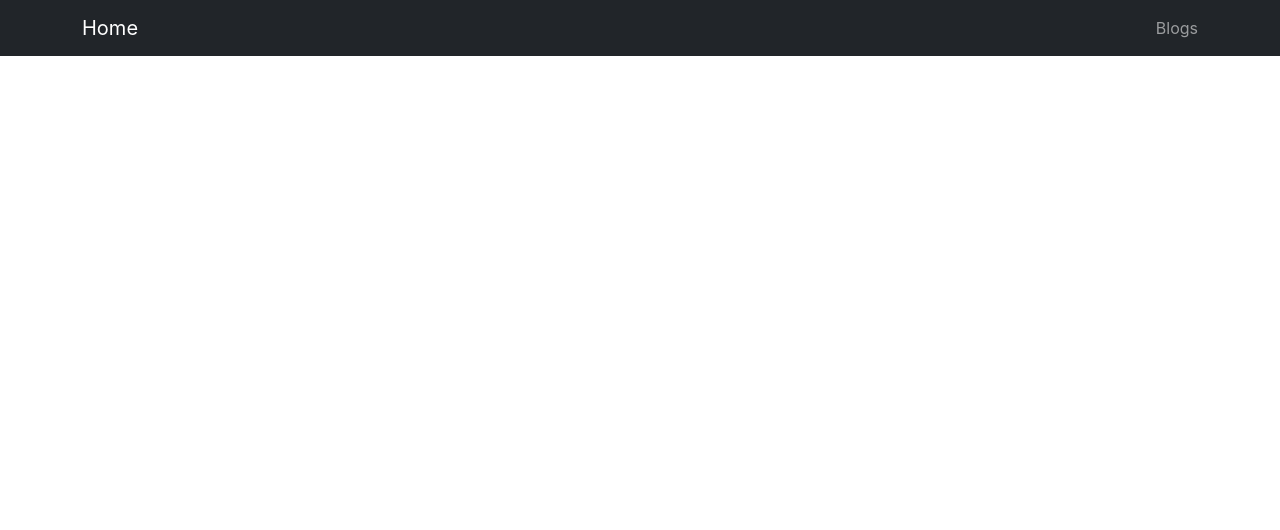
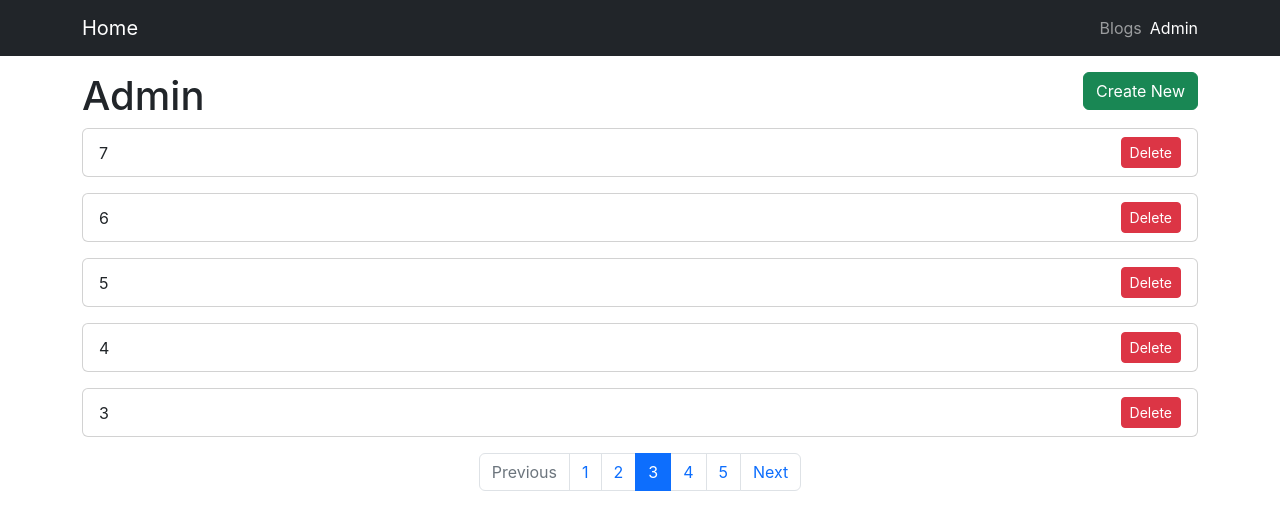
Before and after one commit to EunjiKU/Inflearn-React, a React (Create React App) app: page /admin in a window 1280 px wide. Shown: the top 530 px of the page. Built offline with nearby package versions, Linux system fonts and the light colour scheme; data requests are answered from the project's data file.

Commit message:
섹션8 - 56번 볼 차례

```diff
--- a/db.json
+++ b/db.json
@@ -1,16 +1,53 @@
 {
   "posts": [
     {
-      "title": "첫번째 제목 수정",
-      "body": "첫번째 내용 수정",
-      "createdAt": 1684749346433,
+      "title": "1",
+      "body": "1",
+      "createdAt": 1684831639035,
+      "publish": true,
       "id": 1
     },
     {
-      "title": "두번째 제목",
-      "body": "두번째 내용",
-      "createdAt": 1684749458176,
+      "title": "2",
+      "body": "2",
+      "createdAt": 1684831641201,
+      "publish": true,
       "id": 2
+    },
+    {
+      "title": "3",
+      "body": "3",
+      "createdAt": 1684831643132,
+      "publish": false,
+      "id": 3
+    },
+    {
+      "title": "4",
+      "body": "4",
+      "createdAt": 1684831645840,
+      "publish": true,
+      "id": 4
+    },
+    {
+      "title": "5",
+      "body": "5",
+      "createdAt": 1684831648683,
+      "publish": true,
+      "id": 5
+    },
+    {
+      "title": "6",
+      "body": "6",
+      "createdAt": 1684831650733,
+      "publish": false,
+      "id": 6
+    },
+    {
+      "title": "7",
+      "body": "7",
+      "createdAt": 1684831653037,
+      "publish": true,
+      "id": 7
     }
   ]
 }
--- a/src/components/BlogForm.js
+++ b/src/components/BlogForm.js
@@ -1,8 +1,7 @@
 import React, { useEffect, useState } from 'react';
 import axios from 'axios';
-import { useHistory } from 'react-router-dom';
+import { useHistory, useParams } from 'react-router-dom';
 import PropTypes from 'prop-types';
-import { useParams } from 'react-router-dom/cjs/react-router-dom.min';
 
 
 const BlogForm = ({ editing }) => {
@@ -10,39 +9,68 @@ const BlogForm = ({ editing }) => {
   const { id } = useParams();
 
   const [title, setTitle] = useState('');
+  const [originTitle, setOriginTitle] = useState('');
   const [body, setBody] = useState('');
+  const [originBody, setOriginBody] = useState('');
+  const [publish, setPublish] = useState(false);
+  const [originPublish, setOriginPublish] = useState('');
 
   useEffect(() => {
+    if(editing) {
       axios.get(`http://localhost:3001/posts/${id}`)
         .then((response) => {
           setTitle(response.data.title);
+          setOriginTitle(response.data.title);
           setBody(response.data.body);
+          setOriginBody(response.data.body);
+          setPublish(response.data.publish)
+          setOriginPublish(response.data.publish)
         })
         .catch(error => console.log(error))
-  }, [id]);
+    }
+  }, [id, editing]);
+
+  const idEdited = () => {
+    return title !== originTitle || body !== originBody || publish !== originPublish;
+  }
+
+  const goBack = () => {
+    if(editing) {
+      history.push(`/blogs/${id}`);
+    } else {
+      history.push("/blogs");
+    }
+
+  }
 
   const onSubmit = () => {
     if(editing) {
       axios.patch(`http://localhost:3001/posts/${id}`, {
         title: title,
         body: body,
-        createdAt: Date.now()
+        publish: publish
       })
       .then((response) => {
-          history.push("/blogs");
+          history.push(`/blogs/${id}`);
         })
         .catch(error => console.log(error));
     } else {
       axios.post("http://localhost:3001/posts", {
         title: title,
         body: body,
-        createdAt: Date.now()
+        createdAt: Date.now(),
+        publish: publish
       })
         .then(() => {
-          history.push("/blogs");
+          history.push("/admin");
         })
         .catch(error => console.log(error));
     }
+  }
+
+  const onChangePublish = (e) => {
+    console.log(e.target.checked);
+    setPublish(e.target.checked)
   }
 
   return (
@@ -68,10 +96,24 @@ const BlogForm = ({ editing }) => {
           }}
         />
       </div>
+      <div className='form-check mb-3'>
+        <input
+          className='form-check-input'
+          type='checkbox'
+          checked={publish}
+          onChange={onChangePublish}
+        />
+        <label className='form-check-label'>Publish</label>
+      </div>
       <button
         className='btn btn-primary'
         onClick={onSubmit}
+        disabled={editing && !idEdited()}
       >{editing ? 'Edit' : 'Post'}</button>
+      <button
+        className='btn btn-danger ms-2'
+        onClick={goBack}
+      >Cancel</button>
     </div>
   )
 }
--- /dev/null
+++ b/src/components/BlogList.js
@@ -0,0 +1,94 @@
+import axios from 'axios';
+import { useState, useEffect } from 'react';
+import Card from "../components/Card";
+import { Link, useHistory } from 'react-router-dom';
+import LoadingSpinner from "../components/LoadingSpinner";
+import PropTypes from 'prop-types';
+import Pagination from './Pagination';
+
+const BlogList = ({ isAdmin }) => {
+  const history = useHistory();
+  const [posts, setPosts] = useState([]);
+  const [loading, setLoading] = useState(true);
+
+  const getPosts = (page = 1) => {
+    let params = {
+      _page: page,
+      _limit: 5,
+      _sort: "id",
+      _order: "desc",
+      // publish: true,
+    }
+
+    if(!isAdmin) {
+      params = { ...params, publish: true }
+    }
+
+    axios.get(`http://localhost:3001/posts`, {
+      params: params
+    })
+      .then((response) => {
+        setPosts(response.data);
+        setLoading(false);
+      })
+      .catch(error => {console.log(error);})
+  }
+
+  const deleteBlog = (e, id) => {
+    e.stopPropagation();
+    axios.delete(`http://localhost:3001/posts/${id}`)
+      .then(() => {
+        setPosts(prevState => prevState.filter(post => post.id !== id))
+      })
+      .catch(error => {console.log(error);})
+  }
+
+  useEffect(() => {
+    getPosts();
+  }, []);
+
+  if(loading) {
+    return  (
+      <LoadingSpinner />
+    )
+  }
+  if(posts.length === 0) {
+    return (<div>"No Blog Posts Found!!!";</div>);
+  }
+
+  const renderBlogList = () => {
+    return posts.map((post) => {
+      return (
+        <Card
+          key={post.id}
+          title={post.title}
+          onclickss={() => {history.push(`/blogs/${post.id}`)}}
+        >
+          {isAdmin ? <div>
+            <button
+              className='btn btn-danger btn-sm'
+              onClick={(e) => {deleteBlog(e, post.id)}}
+            >Delete</button>
+          </div> : null}
+        </Card>
+      )
+    })
+  }
+
+  return (
+    <div>
+      {renderBlogList()}
+      <Pagination currentPage={3} numberOfPage={5} />
+    </div>
+  )
+}
+
+BlogList.propTypes = {
+  isAdmin: PropTypes.bool,
+}
+
+BlogList.defaultProps = {
+  isAdmin: false
+}
+
+export default BlogList;
--- a/src/components/Card.js
+++ b/src/components/Card.js
@@ -6,11 +6,9 @@ const Card = ({ title, onclickss, children }) => {
       className="card mb-3 cursor-pointer"
       onClick={onclickss}
     >
-      <div className="card-body">
-        <div className='d-flex justify-content-between'>
-          <div>{title}</div>
+      <div className="card-body py-2 d-flex align-items-center">
+          <div className='flex-grow-1'>{title}</div>
           {children && <div>{children}</div>}
-        </div>
       </div>
     </div>
   )
--- a/src/components/NavBar.js
+++ b/src/components/NavBar.js
@@ -5,8 +5,8 @@ const NavBar = () => {
     <nav className="navbar navbar-dark bg-dark">
       <div className="container">
         <Link className="navbar-brand" to="/">Home</Link>
-        <ul className="navbar-nav">
-          <li className="nav-item">
+        <ul style={{flexDirection: 'row'}} className="navbar-nav">
+          <li className="nav-item me-2">
             <NavLink
               to="/blogs"
               activeClassName="active"
@@ -16,6 +16,16 @@ const NavBar = () => {
               Blogs
             </NavLink>
           </li>
+          <li className="nav-item">
+            <NavLink
+              to="/admin"
+              activeClassName="active"
+              className="nav-link"
+              aria-current="page"
+            >
+              Admin
+            </NavLink>
+          </li>
         </ul>
       </div>
     </nav>
--- /dev/null
+++ b/src/components/Pagination.js
@@ -0,0 +1,35 @@
+import propTypes from 'prop-types';
+
+const Pagination = ({ currentPage, numberOfPage }) => {
+  return (
+    <nav aria-label="Page navigation example">
+      <ul className="pagination justify-content-center">
+        <li className="page-item disabled">
+          <a className="page-link" href="#" tabindex="-1">Previous</a>
+        </li>
+        {Array(numberOfPage).fill(1).map((value, index) => value + index)
+          .map((pageNumber) => {
+            return (
+              <li key={pageNumber} className={`page-item ${currentPage === pageNumber ? "active" : "null"}`}>
+                <a className="page-link" href="#">{pageNumber}</a>
+              </li>
+              )
+        })}
+        <li className="page-item">
+          <a className="page-link" href="#">Next</a>
+        </li>
+      </ul>
+    </nav>
+  )
+}
+
+Pagination.propTypes = {
+  currentPage: propTypes.number,
+  numberOfPage: propTypes.number
+}
+
+Pagination.defaultProps = {
+  currentPage: 1,
+}
+
+export default Pagination;
--- /dev/null
+++ b/src/pages/AdminPage.js
@@ -0,0 +1,18 @@
+import { Link } from 'react-router-dom';
+import BlogList from '../components/BlogList';
+
+const AdminPage = () => {
+  return (
+    <div>
+      <div className='d-flex justify-content-between'>
+        <h1>Admin</h1>
+        <div>
+          <Link to="/blogs/create" className="btn btn-success">Create New</Link>
+        </div>
+      </div>
+      <BlogList isAdmin={true}/>
+    </div>
+  )
+}
+
+export default AdminPage;
--- a/src/pages/ListPage.js
+++ b/src/pages/ListPage.js
@@ -1,81 +1,14 @@
-import axios from 'axios';
-import { useState, useEffect } from 'react';
-import Card from "../components/Card";
-import { Link, useHistory } from 'react-router-dom';
-import LoadingSpinner from "../components/LoadingSpinner";
-// import { useHistory } from 'react-router';
+import BlogList from '../components/BlogList';
 
-const ListPage = () => {
-  const history = useHistory();
-  const [posts, setPosts] = useState([]);
-  const [loading, setLoading] = useState(true);
-
-  const getPosts = () => {
-    axios.get("http://localhost:3001/posts")
-      .then((response) => {
-        setPosts(response.data);
-        setLoading(false);
-      })
-      .catch(error => {console.log(error);})
-  }
-
-  const deleteBlog = (e, id) => {
-    e.stopPropagation();
-    axios.delete(`http://localhost:3001/posts/${id}`)
-      .then(() => {
-        setPosts(prevState => prevState.filter(post => post.id !== id))
-      })
-      .catch(error => {console.log(error);})
-  }
-
-  useEffect(() => {
-    getPosts();
-  }, []);
-
-  const renderBlogList = () => {
-    // ☀️ loading이 true면... spinner!!!
-    if(loading) {
-      return  (
-        <LoadingSpinner />
-      )
-    }
-    // ☀️ posts가 0이면... 없음 문자!!!
-    if(posts.length === 0) {
-      return (<div>"No Blog Posts Found!!!";</div>);
-    }
-    // ☀️ 위에 상황이 아니면... list!!!
-    return (
-      posts.map((post) => {
-        return (
-          <Card
-            key={post.id}
-            title={post.title}
-            onclickss={() => {history.push(`/blogs/${post.id}`)}}
-          >
-            <div>
-              <button
-                className='btn btn-danger btn-sm'
-                onClick={(e) => {deleteBlog(e, post.id)}}
-              >Delete</button>
-            </div>
-          </Card>
-        )
-      })
-    )
-  }
-
-
+const AdminPage = () => {
   return (
     <div>
       <div className='d-flex justify-content-between'>
-        <h1>Blogs</h1>
-        <div>
-          <Link to="/blogs/create" className="btn btn-success">Create New</Link>
-        </div>
+        <h1>Blog</h1>
       </div>
-      {renderBlogList()}
+      <BlogList />
     </div>
   )
 }
 
-export default ListPage;
+export default AdminPage;
--- a/src/routes.js
+++ b/src/routes.js
@@ -4,6 +4,7 @@ import ListPage from './pages/ListPage';
 import CreatePage from './pages/CreatePage';
 import EditPage from './pages/EditPage';
 import ShowPage from './pages/ShowPage';
+import AdminPage from './pages/AdminPage';
 
 const routes = [
   {
@@ -13,6 +14,10 @@ const routes = [
   {
     path: '/blogs',
     component: ListPage
+  },
+  {
+    path: '/admin',
+    component: AdminPage
   },
   {
     path: '/blogs/create',
```
Lines whose indentation alone changed are shown as unchanged.
